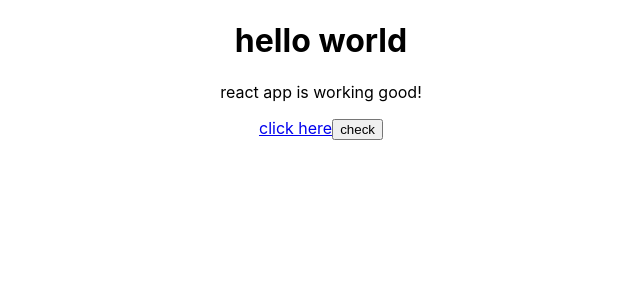
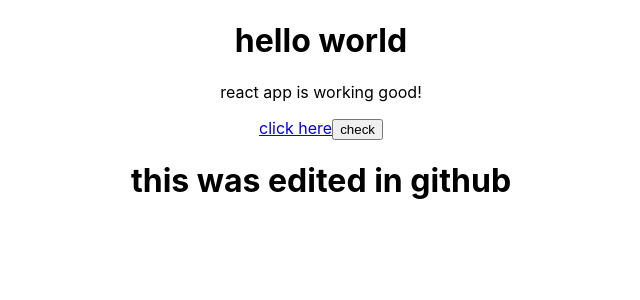
Before and after one commit to Rohith-poulose/rohith-app, a React (Create React App) app: page / in a window 1280 px wide. Shown: the top 300 px of the page, without its empty margins (319-959 px from the left). Built offline with nearby package versions, Linux system fonts and the light colour scheme.

Commit message:
Update App.js

```diff
--- a/src/App.js
+++ b/src/App.js
@@ -8,6 +8,7 @@ function App() {
       <p>react app is working good!</p>
       <a href='https://www.youtube.com/'>click here</a>
       <button>check</button>
+      <h1>this was edited in github</h1>
     </div>
   );
 }
```
